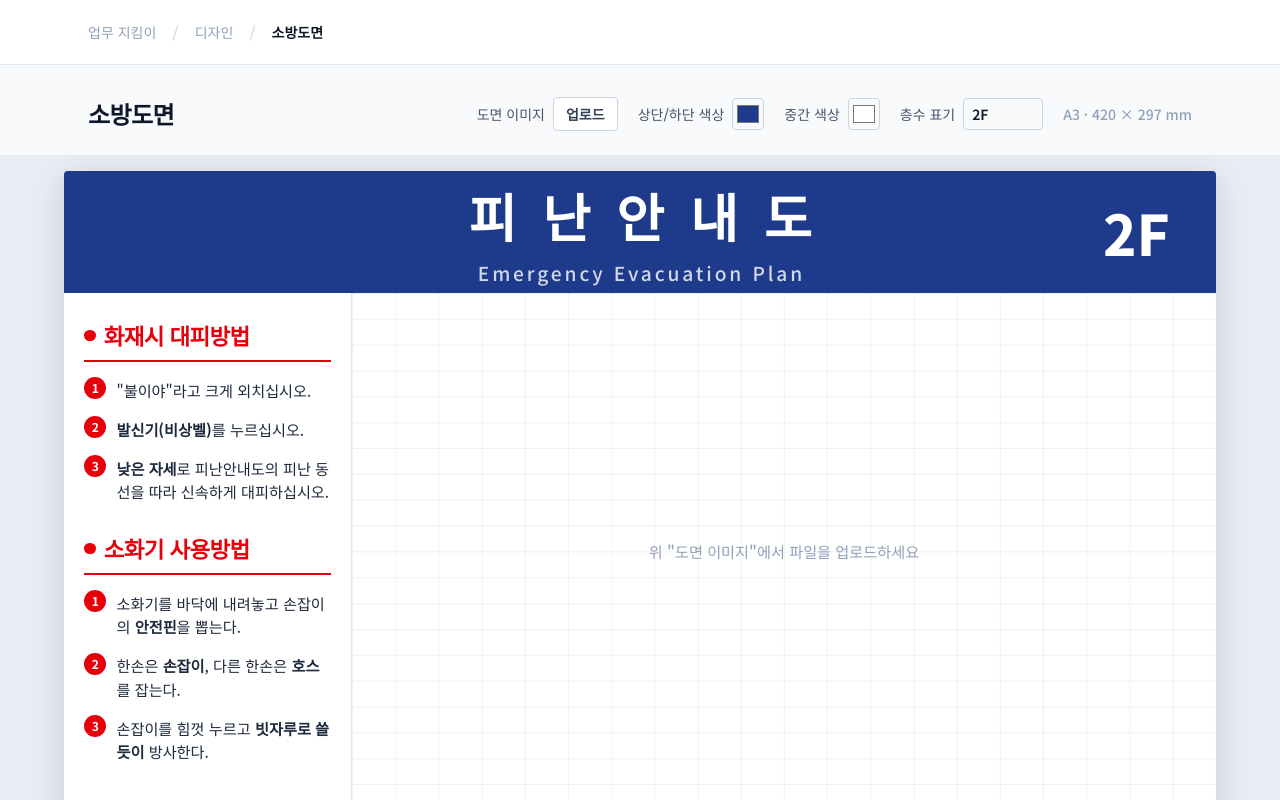
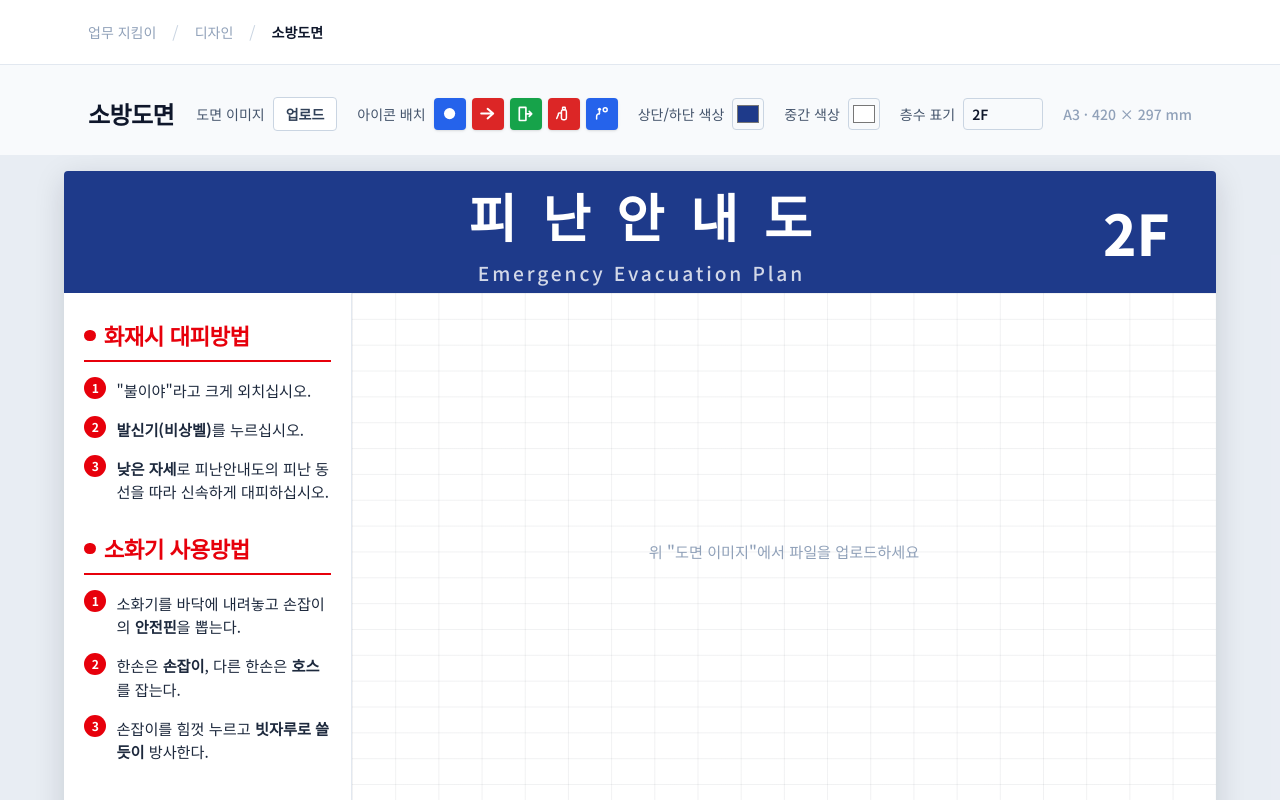
Before and after one commit to choyj7709-art/chocho, a Next.js app: page /design/fire-safety-plan in a window 1280 px wide. Shown: the top 800 px of the page. Built offline with nearby package versions, Linux system fonts and the light colour scheme.

Commit message:
소방도면 범례를 상단 배치 버튼과 하단 정적 이미지로 분리
하단 범례(현위치/피난경로 등)는 클릭 불가한 이미지 표시로만 두고,
도면에 아이콘을 배치하는 버튼은 상단 도면 이미지 업로드 영역 옆으로 이동

```diff
--- a/src/app/design/fire-safety-plan/page.tsx
+++ b/src/app/design/fire-safety-plan/page.tsx
@@ -142,23 +142,17 @@ const legendItems: { label: string; bg: string; icon: ReactNode }[] = [
   },
 ];
 
-function LegendItem({
+function LegendDisplayItem({
   label,
   bg,
   icon,
-  onClick,
 }: {
   label: string;
   bg: string;
   icon: ReactNode;
-  onClick?: () => void;
 }) {
   return (
-    <button
-      type="button"
-      onClick={onClick}
-      className="flex flex-col items-center gap-[0.5vw] rounded transition-transform hover:-translate-y-0.5"
-    >
+    <div className="flex flex-col items-center gap-[0.5vw]">
       <span
         className="flex aspect-square w-[2.8vw] min-w-[26px] items-center justify-center rounded-[0.35vw] shadow-sm"
         style={{ backgroundColor: bg }}
@@ -168,6 +162,30 @@ function LegendItem({
       <span className="text-[clamp(0.55rem,1vw,0.75rem)] font-semibold text-slate-800">
         {label}
       </span>
+    </div>
+  );
+}
+
+function PlaceButton({
+  label,
+  bg,
+  icon,
+  onClick,
+}: {
+  label: string;
+  bg: string;
+  icon: ReactNode;
+  onClick: () => void;
+}) {
+  return (
+    <button
+      type="button"
+      onClick={onClick}
+      title={`${label} 배치`}
+      className="flex h-8 w-8 items-center justify-center rounded shadow-sm transition-transform hover:-translate-y-0.5"
+      style={{ backgroundColor: bg }}
+    >
+      {icon}
     </button>
   );
 }
@@ -311,6 +329,20 @@ export default function FireSafetyPlanPage() {
                 이미지 제거
               </button>
             )}
+            <div className="flex items-center gap-2 text-sm font-medium text-slate-600">
+              아이콘 배치
+              <div className="flex items-center gap-1.5">
+                {legendItems.map((item) => (
+                  <PlaceButton
+                    key={item.label}
+                    label={item.label}
+                    bg={item.bg}
+                    icon={item.icon}
+                    onClick={() => addMarker(item.label)}
+                  />
+                ))}
+              </div>
+            </div>
             <label className="flex items-center gap-2 text-sm font-medium text-slate-600">
               상단/하단 색상
               <input
@@ -426,11 +458,7 @@ export default function FireSafetyPlanPage() {
                   </div>
                   <div className="flex shrink-0 items-end justify-center gap-[2.4vw] border-t border-slate-200 px-[1.5vw] py-[1.3vw]">
                     {legendItems.map((item) => (
-                      <LegendItem
-                        key={item.label}
-                        {...item}
-                        onClick={() => addMarker(item.label)}
-                      />
+                      <LegendDisplayItem key={item.label} {...item} />
                     ))}
                   </div>
                 </div>
```
